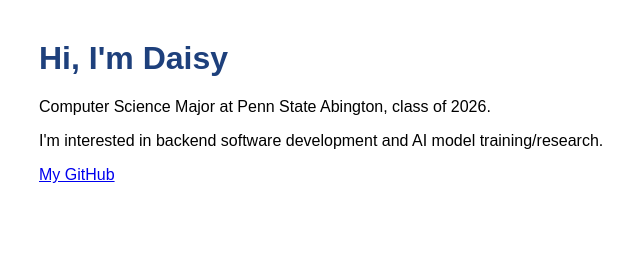
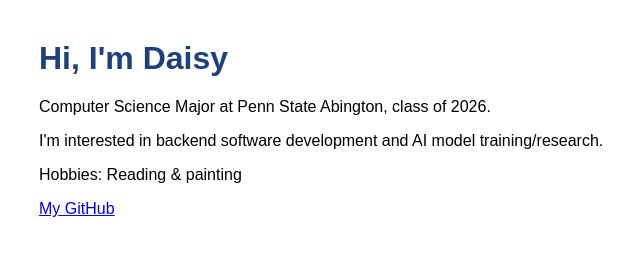
Before and after one commit to daisyapto/daisyapto.github.io, a plain HTML site: page index.html in a window 1280 px wide. Shown: the whole page, without its empty margins (281-921 px from the left). Drawn offline with Linux system fonts and the light colour scheme.

Commit message:
Add hobbies section to index.html

```diff
--- a/index.html
+++ b/index.html
@@ -12,6 +12,7 @@
   <h1>Hi, I'm Daisy</h1>
   <p>Computer Science Major at Penn State Abington, class of 2026.</p>
   <p>I'm interested in backend software development and AI model training/research.</p>
+  <p>Hobbies: Reading & painting</p>
   <p><a href="https://github.com/daisyapto">My GitHub</a></p>
 </body>
 </html>
```
